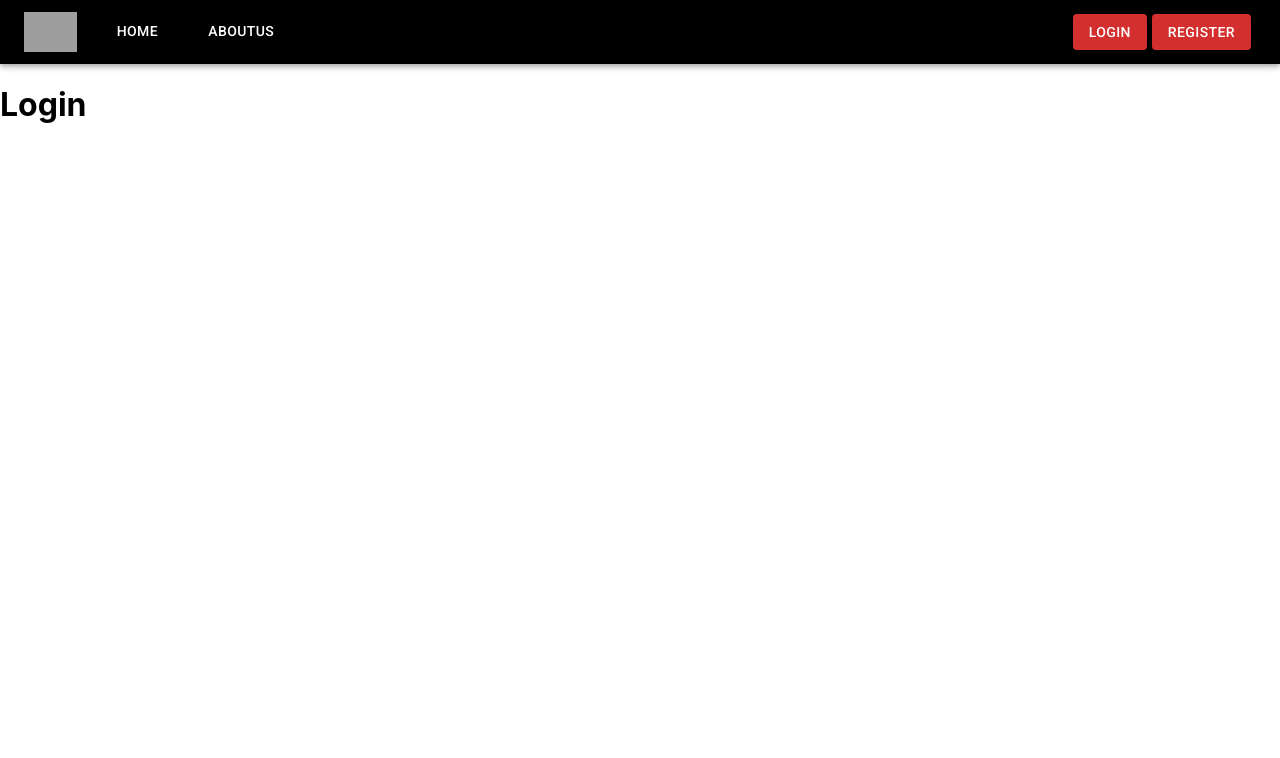
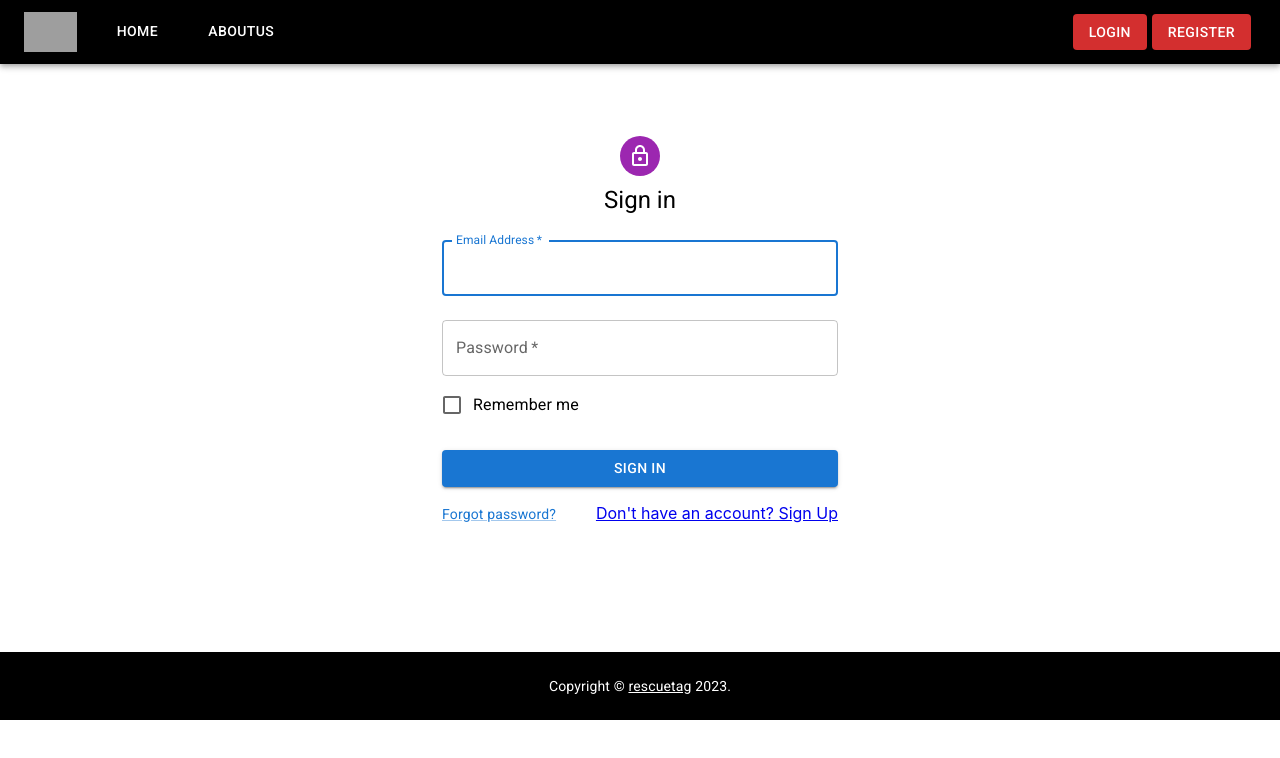
Before and after one commit to adityabhagat007/rescue-tag-frontend, a React (Create React App) app: page /login in a window 1280 px wide. Shown: the top 758 px of the page. Built offline with nearby package versions, Linux system fonts and the light colour scheme; no server answers; grey boxes are pictures that could not be loaded.

Commit message:
Setup redux and added error handling

```diff
--- a/src/AppContainer.js
+++ b/src/AppContainer.js
@@ -1,7 +1,13 @@
 import React from "react";
 import App from "./App";
+import { Provider } from "react-redux";
+import { Store } from "./redux/store";
 
 
 export default function AppContainer() {
-  return <App />;
+  return (
+    <Provider store={Store}>
+      <App />
+    </Provider>
+  );
 }
--- a/src/components/AlertComponents/SnackBarComponent.js
+++ b/src/components/AlertComponents/SnackBarComponent.js
@@ -1,13 +1,17 @@
 import { Alert, Button, IconButton, Snackbar } from "@mui/material";
 import React, { useState } from "react";
-import CloseIcon from '@mui/icons-material/Close';
-export default function SnackBarComponent({ message, open, type, setHandleOpen }) {
-
+import CloseIcon from "@mui/icons-material/Close";
+import { useDispatch, useSelector } from "react-redux";
+import { cleanMessage } from "../../redux/reducers/msgSlice";
+export default function SnackBarComponent() {
+  const msgState = useSelector((state) => state.notification);
+  const dispatch = useDispatch();
   const handleClose = (event, reason) => {
-  if (reason === 'clickaway') {
+    if (reason === "clickaway") {
+      dispatch(cleanMessage());
       return;
     }
-  setHandleOpen(false);
+    dispatch(cleanMessage());
   };
   const action = (
     <React.Fragment>
@@ -23,6 +27,21 @@ const action = (
   );
 
   return (
-    <Snackbar open={open} action={action} autoHideDuration={6000} onClose={handleClose} message={message}/>
+    <Snackbar
+      open={msgState.show}
+      action={action}
+      autoHideDuration={6000}
+      onClose={handleClose}
+      anchorOrigin={{ vertical:"top", horizontal:"right" }}
+    >
+      <Alert
+        onClose={handleClose}
+        severity={msgState.type}
+        variant="filled"
+        sx={{ width: "100%" }}
+      >
+        {msgState.msg}
+      </Alert>
+    </Snackbar>
   );
 }
--- a/src/components/Footer/Footer.js
+++ b/src/components/Footer/Footer.js
@@ -6,13 +6,7 @@ import Copyright from "../Copyright";
 
 export default function StickyFooter() {
   return (
-    <Box
-      sx={{
-        display: "flex",
-        flexDirection: "column",
-        minHeight: "100vh",
-      }}
-    >
+    <Box>
       <Box
         component="footer"
         sx={{
@@ -24,7 +18,6 @@ export default function StickyFooter() {
         }}
       >
         <Container maxWidth="sm">
-          <Typography variant="body1">Sticky footer</Typography>
           <Copyright color={"#fff"}/>
         </Container>
       </Box>
--- a/src/layout/homeLayout.jsx
+++ b/src/layout/homeLayout.jsx
@@ -1,13 +1,25 @@
 import Navbar from "../components/Navbar/Navbar";
 import Footer from "../components/Footer/Footer";
 import { Outlet } from "react-router-dom";
+import { Stack } from "@mui/material";
+import SnackBarComponent from "../components/AlertComponents/SnackBarComponent";
 
 export default function HomeLayout(props){
+  console.log("HomeLayout.........................")
   return (
     <>
-      <Navbar />
-        <Outlet/>
-      {/* <Footer /> */}
+     <Stack>
+        <div className="landing-Navbar">
+        <Navbar/>
+        </div>
+        <div className="home-page-content">
+         <SnackBarComponent/>
+          <Outlet/>
+        </div>
+        <div className="footer" style={{paddingTop:"10%"}}>
+        <Footer/>
+        </div>
+     </Stack>
     </>
   );
 };
--- a/src/pages/loginPage.js
+++ b/src/pages/loginPage.js
@@ -1,13 +1,89 @@
-import React from "react"
+import * as React from 'react';
+import Avatar from '@mui/material/Avatar';
+import Button from '@mui/material/Button';
+import CssBaseline from '@mui/material/CssBaseline';
+import TextField from '@mui/material/TextField';
+import FormControlLabel from '@mui/material/FormControlLabel';
+import Checkbox from '@mui/material/Checkbox';
+import Link from '@mui/material/Link';
+import Grid from '@mui/material/Grid';
+import Box from '@mui/material/Box';
+import LockOutlinedIcon from '@mui/icons-material/LockOutlined';
+import Typography from '@mui/material/Typography';
+import Container from '@mui/material/Container';
+import { createTheme, ThemeProvider } from '@mui/material/styles';
+import { NavLink } from 'react-router-dom';
 
 
-const LoginPage = ()=>{
-  return (
-    <>
-        <h1>Login</h1>
-    </>
-  )
-}
+// TODO remove, this demo shouldn't need to reset the theme.
 
 
-export default LoginPage;
+export default function SignIn() {
+
+  return (
+      <Container component="main" maxWidth="xs">
+
+        <Box
+          sx={{
+            marginTop: 8,
+            display: 'flex',
+            flexDirection: 'column',
+            alignItems: 'center',
+          }}
+        >
+          <Avatar sx={{ m: 1, bgcolor: 'secondary.main' }}>
+            <LockOutlinedIcon />
+          </Avatar>
+          <Typography component="h1" variant="h5">
+            Sign in
+          </Typography>
+          <Box component="form"  noValidate sx={{ mt: 1 }}>
+            <TextField
+              margin="normal"
+              required
+              fullWidth
+              id="email"
+              label="Email Address"
+              name="email"
+              autoComplete="email"
+              autoFocus
+            />
+            <TextField
+              margin="normal"
+              required
+              fullWidth
+              name="password"
+              label="Password"
+              type="password"
+              id="password"
+              autoComplete="current-password"
+            />
+            <FormControlLabel
+              control={<Checkbox value="remember" color="primary" />}
+              label="Remember me"
+            />
+            <Button
+              type="submit"
+              fullWidth
+              variant="contained"
+              sx={{ mt: 3, mb: 2 }}
+            >
+              Sign In
+            </Button>
+            <Grid container>
+              <Grid item xs>
+                <Link href="#" variant="body2">
+                  Forgot password?
+                </Link>
+              </Grid>
+              <Grid item>
+                <NavLink to="/signup" variant="body2">
+                  {"Don't have an account? Sign Up"}
+                </NavLink>
+              </Grid>
+            </Grid>
+          </Box>
+        </Box>
+      </Container>
+  );
+}
--- a/src/pages/signUpPage.js
+++ b/src/pages/signUpPage.js
@@ -16,19 +16,19 @@ import Copyright from "../components/Copyright";
 import TEXT_CONSTANTS from "../constants/textConstants";
 import { SnackbarContent } from "@mui/material";
 import SnackBarComponent from "../components/AlertComponents/SnackBarComponent";
+import { useDispatch } from "react-redux";
+import { setMessage } from "../redux/reducers/msgSlice";
 
 // TODO remove, this demo shouldn't need to reset the theme.
 
 export default function SignUpPage() {
 console.log("Singup...................");
- const [open ,setOpen] = useState(false);
- const [data,setData] =useState(false);
+ const dispatch = useDispatch();
   const handleSignup = async (data)=>{
     const res= await userSignUp(data);
     console.log(res);
-    if(res.status ==500){
-      setOpen(true);
-
+    if(res.status ==  500){
+      dispatch(setMessage({type:"error",msg:"Internal server error",statusCode:500}))
     }
   }
   const formik = useFormik({
@@ -46,7 +46,6 @@ console.log("Singup...................");
 
   return (
     <Container component="main" maxWidth="xs">
-      <SnackBarComponent type={"error"} open={open} message={"Internal Server error"} setHandleOpen={setOpen}/>
       <Box
         sx={{
           marginTop: 5,
--- /dev/null
+++ b/src/redux/reducers/msgSlice.js
@@ -0,0 +1,31 @@
+import { createSlice } from "@reduxjs/toolkit";
+
+const initialState = {
+    show:false,
+    type:"",
+    msg:"",
+    statusCode:null
+}
+
+const msgSlice = createSlice({
+    initialState,
+    name:"msgState",
+    reducers:{
+        setMessage:(state,action)=>{
+            const {type,msg,statusCode} = action.payload;
+            state.show = true;
+            state.type = type;
+            state.msg = msg;
+            state.statusCode = statusCode
+        },
+        cleanMessage:(state,action)=>{
+            state.show = false;
+            state.type = "";
+            state.msg = "";
+            state.statusCode = null;
+        }
+    }
+})
+
+export const  {setMessage,cleanMessage} = msgSlice.actions;
+export default msgSlice.reducer;
--- a/src/redux/store.js
+++ b/src/redux/store.js
@@ -1,7 +1,10 @@
 import { configureStore } from "@reduxjs/toolkit";
+import msgSlice from "./reducers/msgSlice";
 
 
 
 export const Store = configureStore({
-
+    reducer:{
+        notification:msgSlice
+    }
 })
```
Also changed, not shown: src/components/CustomButton/customButton.jsx (added, +10 -0 lines), src/components/HomePageComponents/Home.js (deleted, +0 -10 lines). Lines whose indentation alone changed are shown as unchanged.
